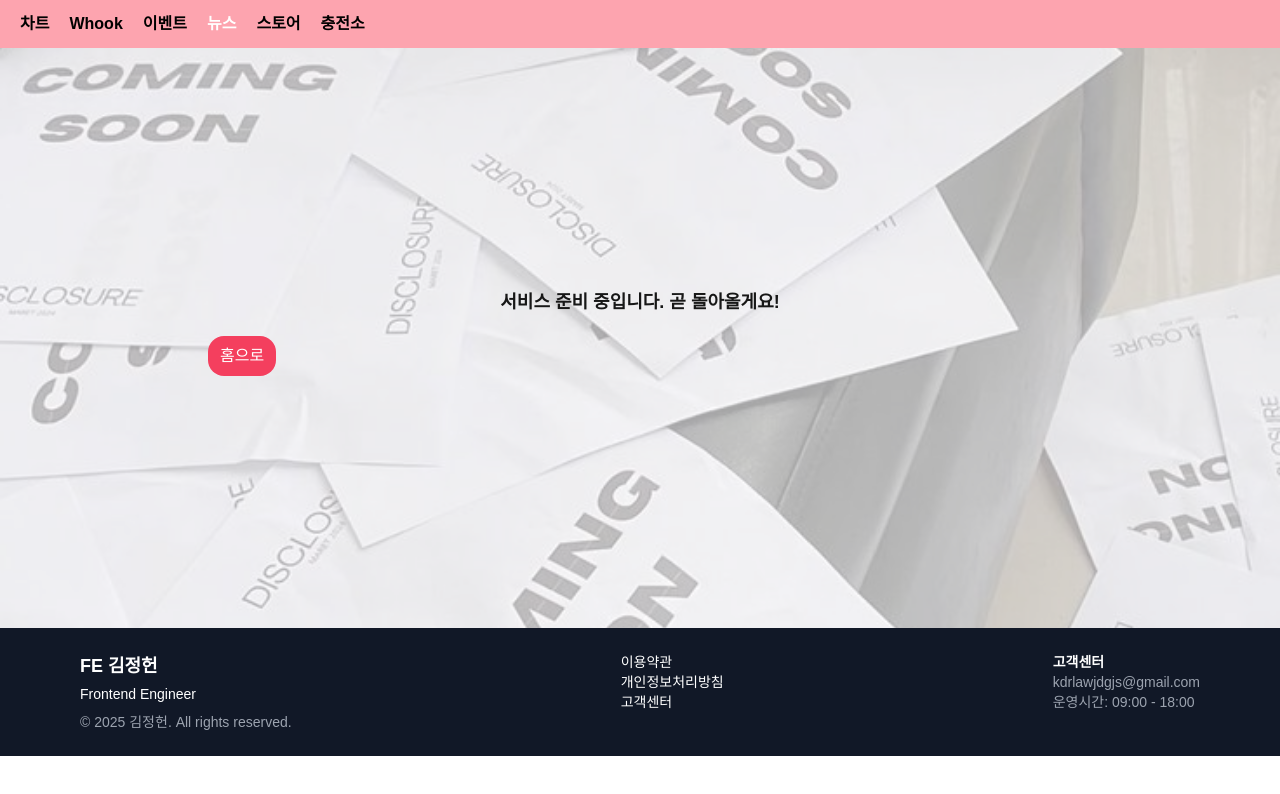
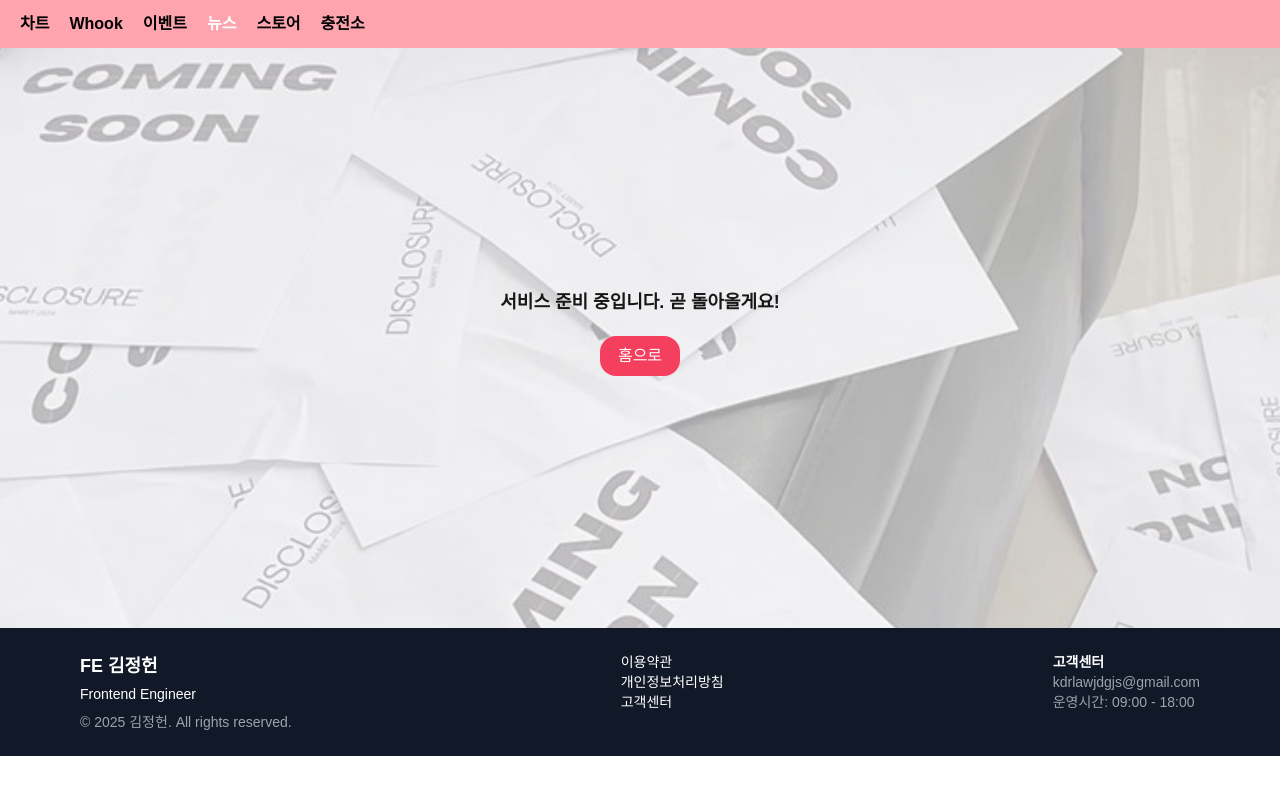
Before and after one commit to JeongHeonK/slide-next, a Next.js app: page /news in a window 1280 px wide. Shown: the top 794 px of the page. Built offline with nearby package versions, Linux system fonts and the light colour scheme.

Commit message:
fix: style 수정 롤백 수정

```diff
--- a/app/components/ComingSoon.tsx
+++ b/app/components/ComingSoon.tsx
@@ -19,7 +19,7 @@ export default function ComingSoon() {
         text="홈으로"
         variant="filled"
         path="/"
-        customStyle="absolute z-30 left-52 top-72"
+        customStyle="absolute z-30 left-0 right-0 w-20 mx-auto top-72"
       />
     </div>
   )
--- a/app/components/Contents/Content/Content.tsx
+++ b/app/components/Contents/Content/Content.tsx
@@ -14,7 +14,7 @@ export default function Content({ rank, title, artist, index }: ContentProps) {
 
   return (
     <div
-      className={`flex justify-between items-center gap-3 drop-shadow-md bg-white rounded-md px-3 py-1 max-w-5xl mx-auto transition-all ${animatedClassName}`}
+      className={`flex justify-between items-center gap-3 drop-shadow-md bg-white rounded-md px-3 py-1 w-full mx-auto transition-all ${animatedClassName}`}
     >
       <span
         className={`${isTopThree ? 'bg-red-500' : 'bg-rose-300'} text-white px-4 py-2 rounded-md`}
```
